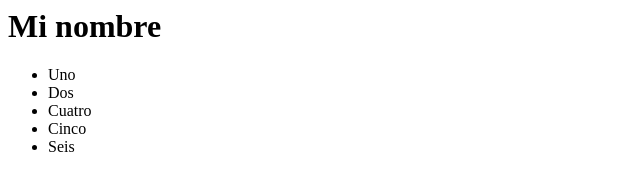
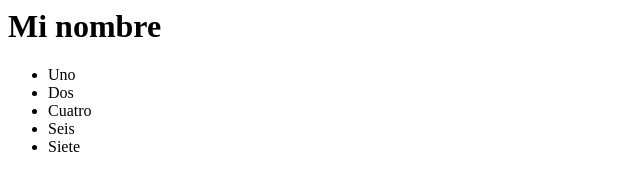
Before and after one commit to janataboada/Ejemplo, a plain HTML site: page index.html in a window 1280 px wide. Shown: the full height of the page, 0-640 px from the left. Drawn offline with Linux system fonts and the light colour scheme.

Commit message:
Modificada la lista

```diff
--- a/index.html
+++ b/index.html
@@ -8,8 +8,8 @@
             <li>Uno</li>
             <li>Dos</li>
             <li>Cuatro</li>
-            <li>Cinco</li>
             <li>Seis</li>
+            <li>Siete</li>
         </ul>
     </body>
 </html>
```
